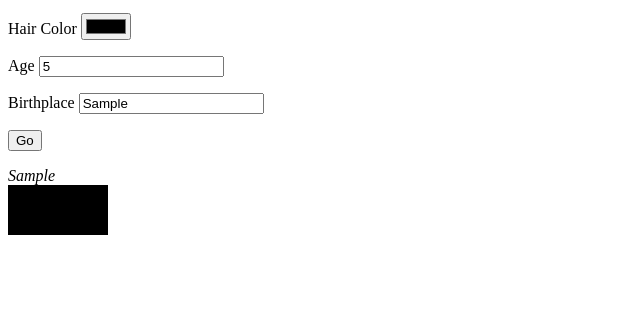
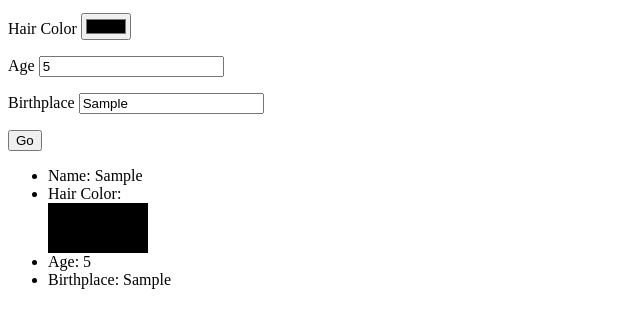
Before and after one commit to Chiranth7954/people-factory, a plain HTML site: page index.html in a window 1280 px wide. Both pictures are taken after typing "Sample", "5", "Sample" into the empty fields and a click on the button "Go". Shown: the part 104-432 px from the top of the page, without its empty margins (0-640 px from the left). Drawn offline with Linux system fonts and the light colour scheme.

Commit message:
Display name, hair color, age, birthplace

```diff
--- a/index.html
+++ b/index.html
@@ -37,7 +37,14 @@
           </p>
         </form>
       </div>
-      <div class="details"></div>
+      <div class="details">
+        <ul>
+          <li>Name: personName</li>
+          <li>Hair Color: </li>
+          <li>Age: </li>
+          <li>Birthplace: </li>
+        </ul>
+      </div>
     </section>
       <script src="index.js"></script>
   </body>
--- a/index.js
+++ b/index.js
@@ -8,17 +8,23 @@ personForm.onsubmit = (ev) => {
 
   const personName = form.personName.value
   const hairColor = form.hairColor.value
+  const age = form.age.value
+  const birthplace = form.birthplace.value
 
-  // details.innerHTML = `<em>${personName}</em>`
-
-  const em = document.createElement('em')
-  em.textContent = personName
+  //const em = document.createElement('em')
+  //em.textContent = personName
 
   const colorDiv = document.createElement('div')
   colorDiv.style.backgroundColor = hairColor
   colorDiv.style.height = '50px'
   colorDiv.style.width = '100px'
 
-  details.appendChild(em)
-  details.appendChild(colorDiv)
+  details.innerHTML = `
+    <ul>
+      <li>Name: ${personName}</li>
+      <li>Hair Color: ${colorDiv.outerHTML}</li>
+      <li>Age: ${age}</li>
+      <li>Birthplace: ${birthplace}</li>
+    </ul>
+  `
 }
```
